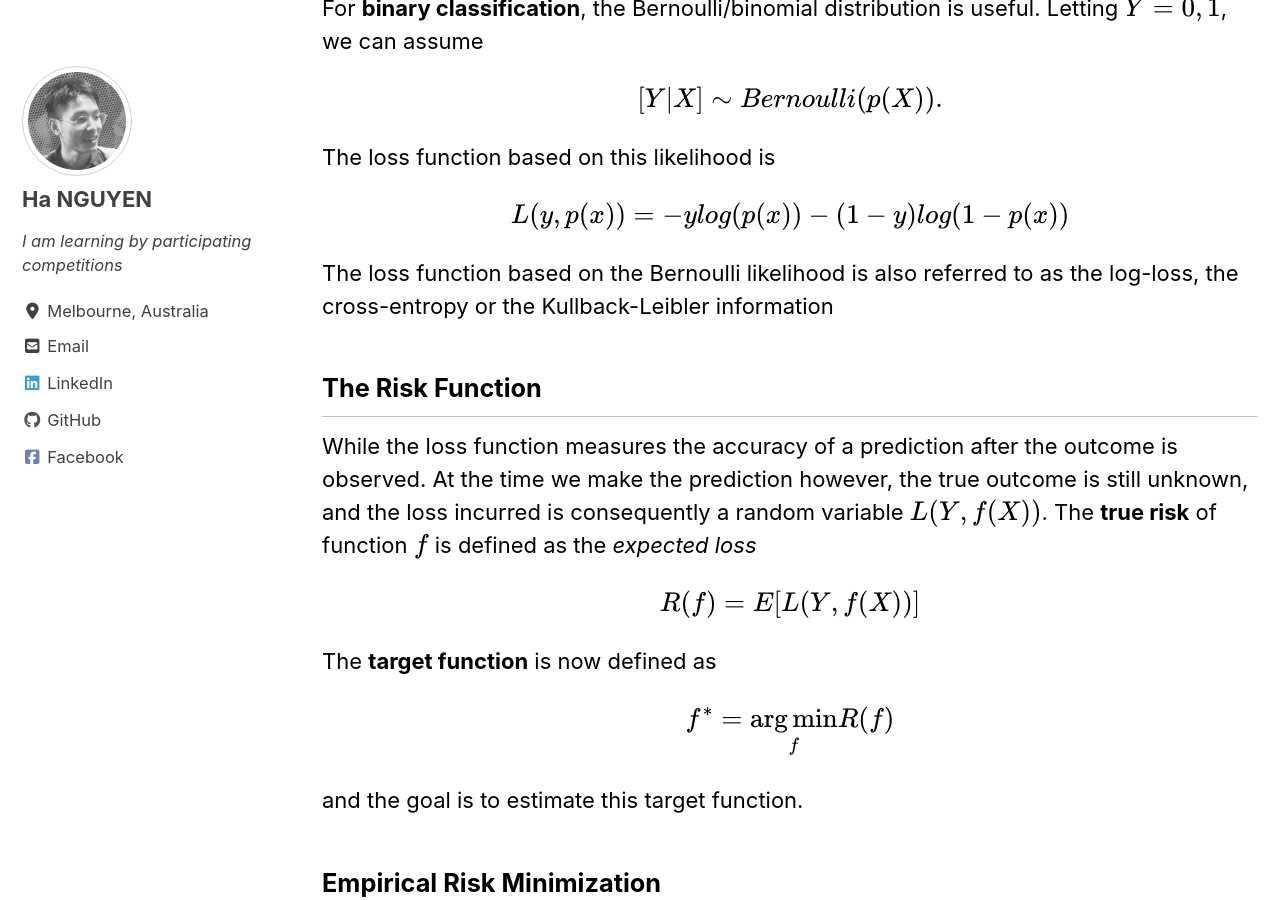
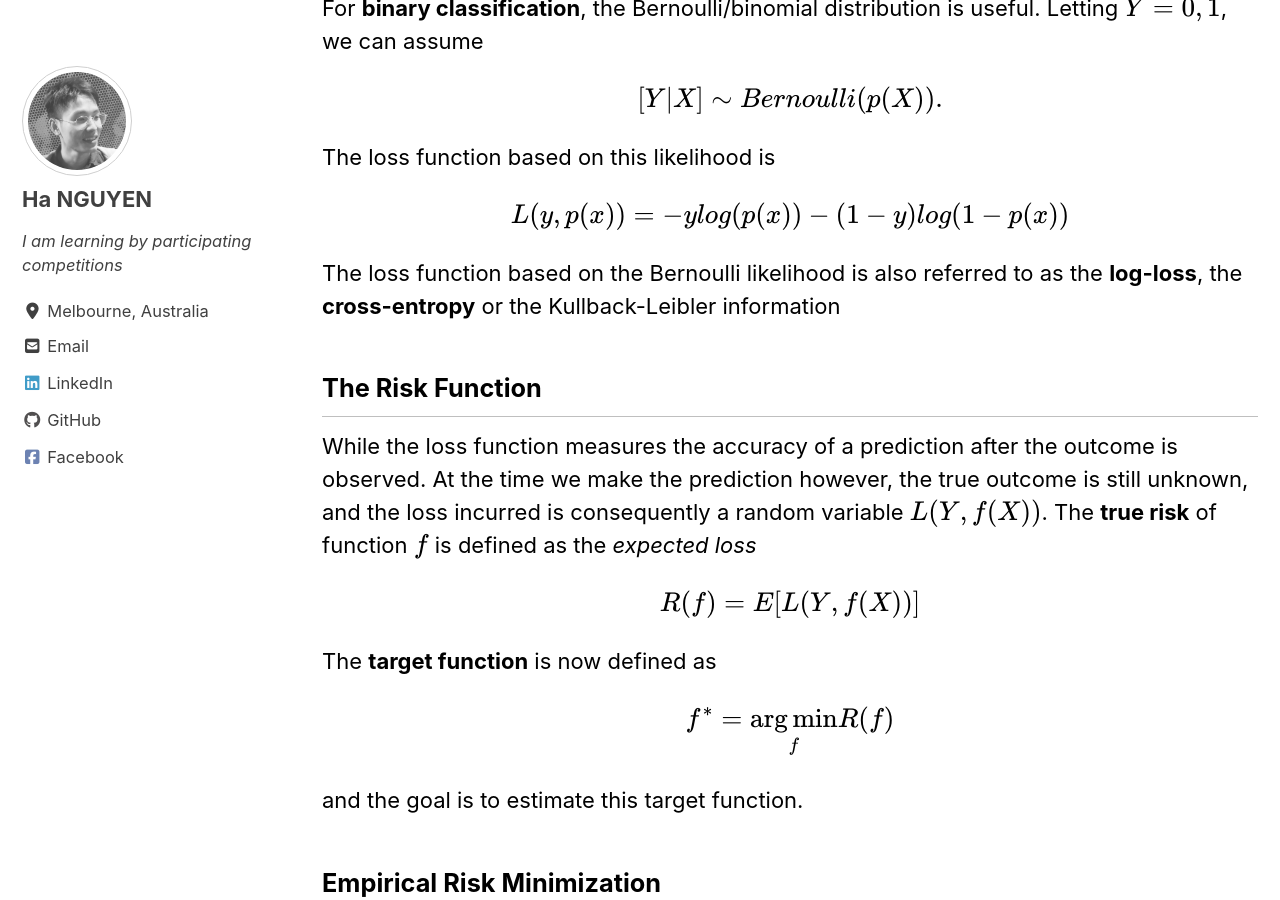
Before and after one commit to datasciblog/datasciblog.github.io, a Jekyll site: the page built from _posts/2020-02-26-tree-boosting-03.md, in a window 1280 px wide and 900 px high, scrolled down 2266 px. Built offline with Jekyll 4.4.1, drawn with Linux system fonts in a browser that asks for light colours; cached includes are drawn as plain includes; nearby versions of some CDN libraries; formulas are drawn with MathJax 3.

```diff
--- a/_posts/2020-02-26-tree-boosting-03.md
+++ b/_posts/2020-02-26-tree-boosting-03.md
@@ -62,7 +62,7 @@ The loss function based on this likelihood is
 
 $$L(y, p(x)) = −y log(p(x)) − (1 − y) log(1 − p(x))$$
 
-The loss function based on the Bernoulli likelihood is also referred to as the log-loss, the cross-entropy or the Kullback-Leibler information
+The loss function based on the Bernoulli likelihood is also referred to as the **log-loss**, the **cross-entropy** or the Kullback-Leibler information
 
 ## The Risk Function
 
```
